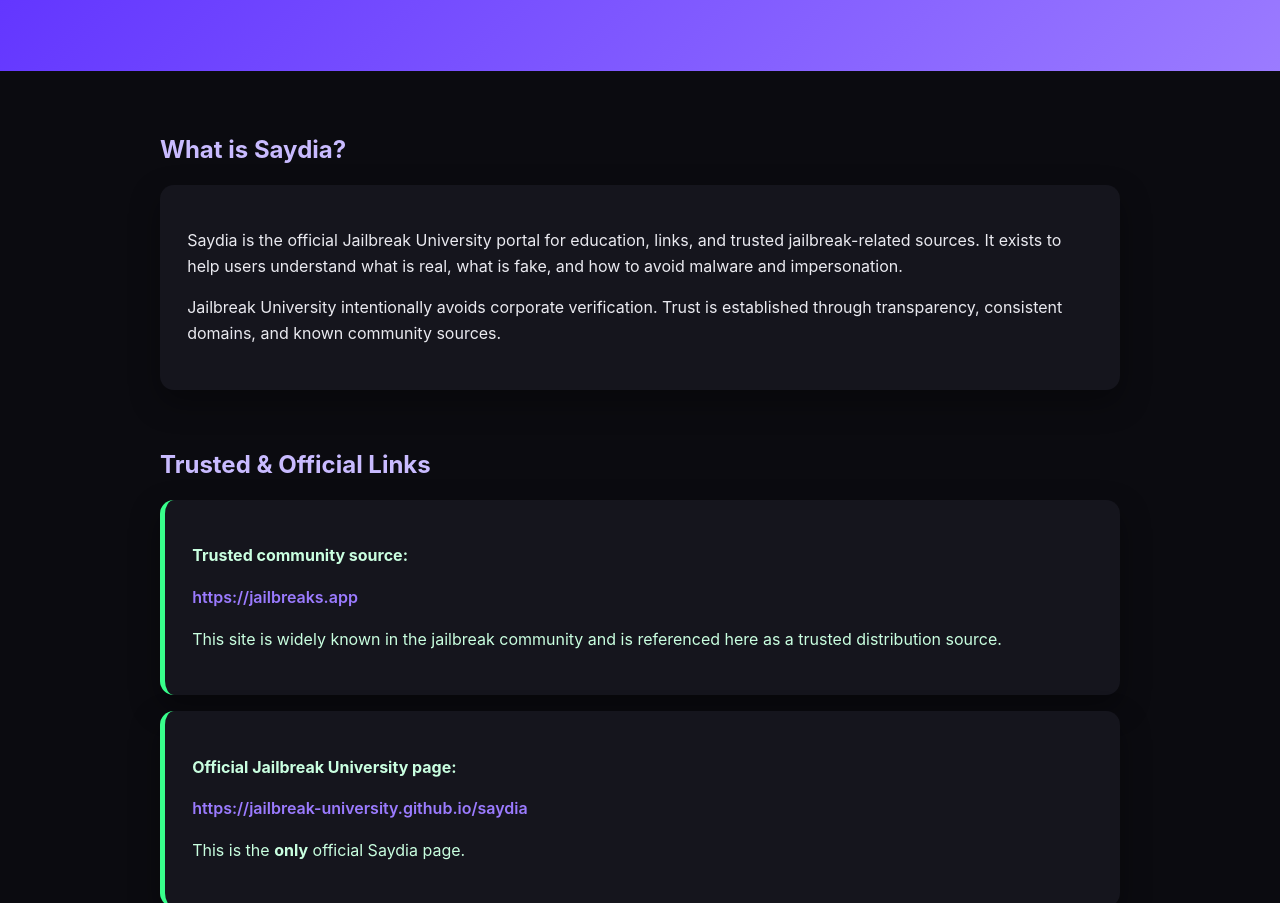
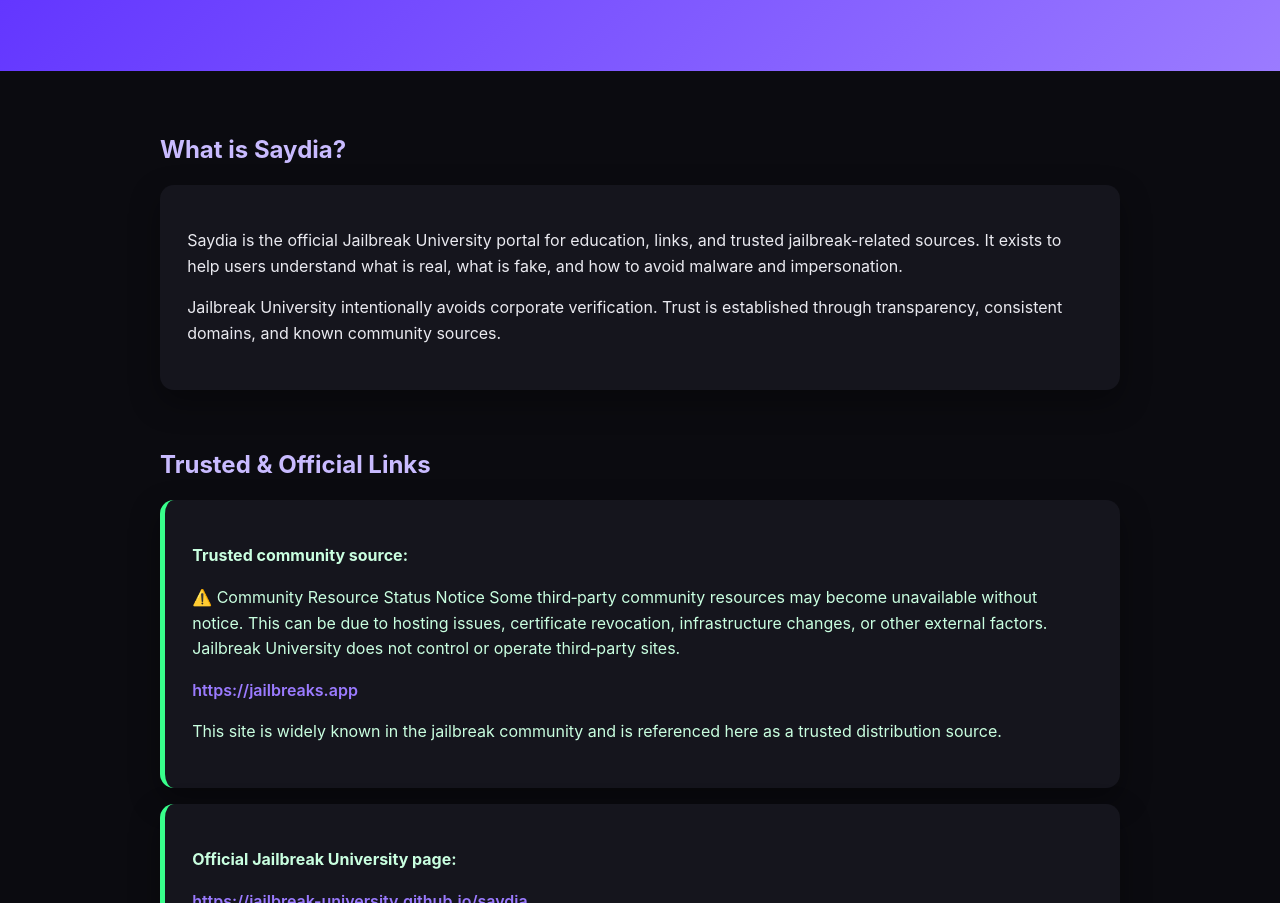
Before and after one commit to jailbreak-university/saydia, a plain HTML site: page index.html in a window 1280 px wide. Shown: the part 197-1100 px from the top of the page. Drawn offline with Linux system fonts and the light colour scheme.

Commit message:
Add community resource status notice
Added a notice about community resource status and potential unavailability.

```diff
--- a/index.html
+++ b/index.html
@@ -110,6 +110,12 @@
 
     <div class="card good">
       <p><strong>Trusted community source:</strong></p>
+      <p>⚠️ Community Resource Status Notice
+
+Some third‑party community resources may become unavailable without notice.
+This can be due to hosting issues, certificate revocation, infrastructure changes, or other external factors.
+
+Jailbreak University does not control or operate third‑party sites.</p>
       <p>
         <a href="https://jailbreaks.app" target="_blank" rel="noopener noreferrer">
           https://jailbreaks.app
```
